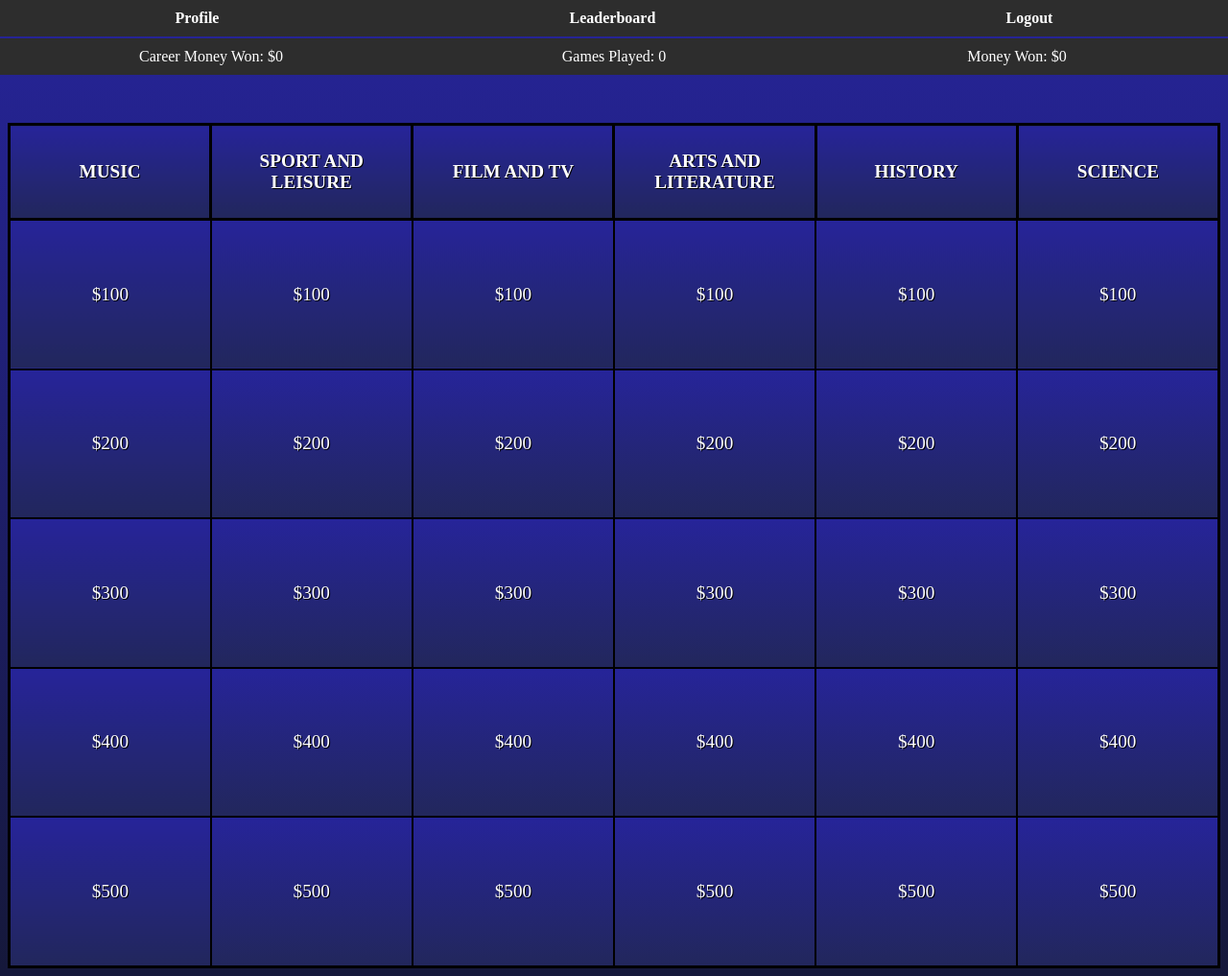
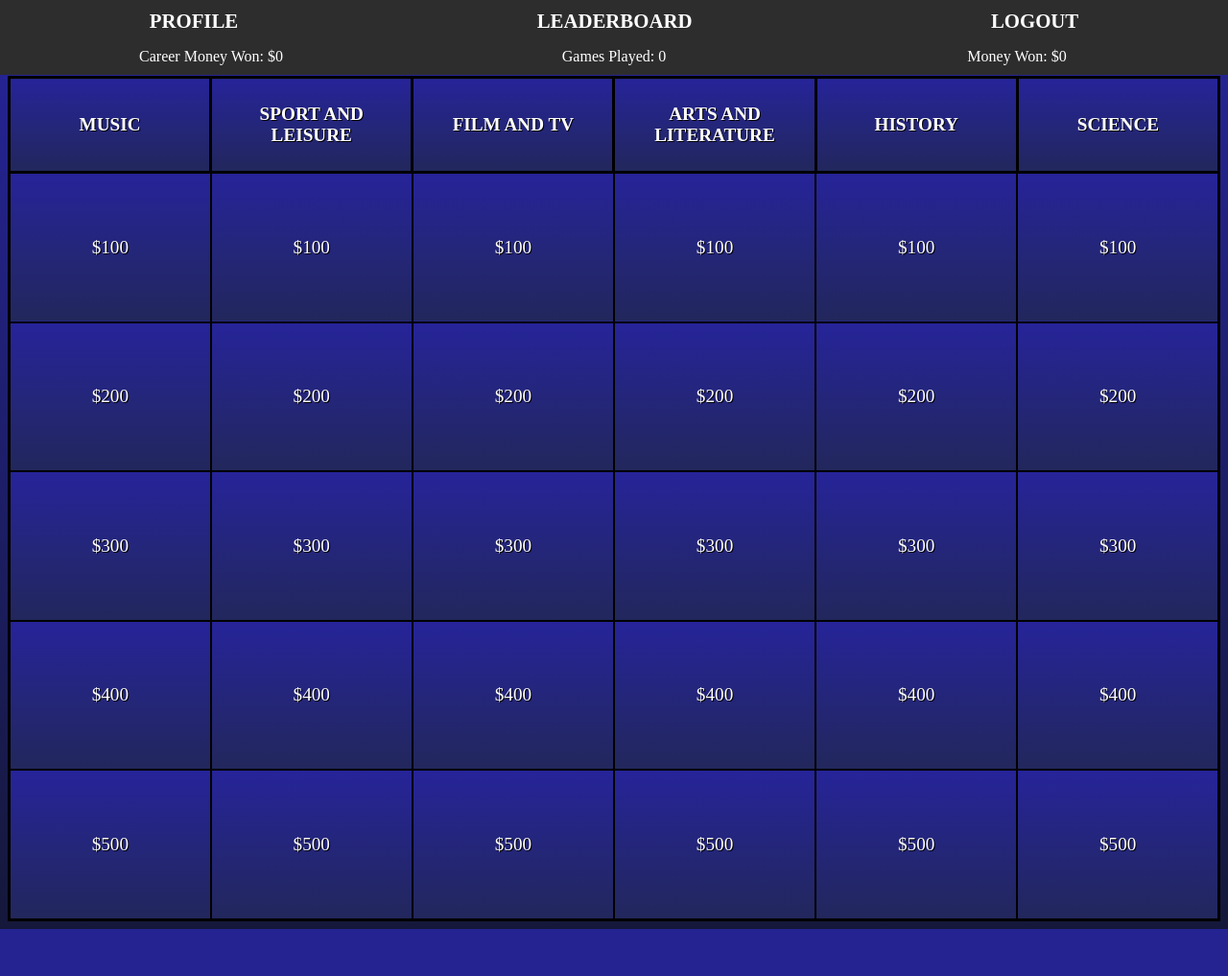
Before and after one commit to tf292201/jest-capstone, a Flask app: page /1/gameboard in a window 1280 px wide. Shown: the whole page at 96% size. After the commit the page ends 968 px from the top, so only its background shows below. Run offline with Flask 3, Linux system fonts and the light colour scheme; some web fonts are replaced.

Commit message:
commit
modified python

```diff
--- a/app.py
+++ b/app.py
@@ -22,7 +22,7 @@ with app.app_context():
 # User signup/login/logout
 @app.before_request
 def add_user_to_g():
-    """If we're logged in, add curr user to Flask global."""
+    """If logged in add curr user to Flask global."""
     if CURR_USER_KEY in session:
         g.user = User.query.get(session[CURR_USER_KEY])
     else:
@@ -115,13 +115,13 @@ def update_user_data():
         return jsonify({"message": "Access unauthorized"}), 403
 
 
-# query all users and sort by money
+# Route for leaderboard
 @app.route('/leaderboard', methods=['GET'])
 def leaderboard():
     if not g.user:
         flash("Access unauthorized.", 'danger')
         return redirect("/")
-
+# query all users and sort by money
     all_users = User.query.all()
     user = User.query.get_or_404(g.user.id)
     all_users = sorted(all_users, key=lambda x: x.money, reverse=True)
@@ -132,13 +132,13 @@ def leaderboard():
 
 
 
-
+#route for logout
 @app.route('/logout')
 def logout():
     do_logout()
     return redirect('/')
 
-
+#route for register
 @app.route('/register', methods=['GET', 'POST'])
 def register():
     form = RegisterUser()
--- a/forms.py
+++ b/forms.py
@@ -10,6 +10,3 @@ class RegisterUser(FlaskForm):
 class LoginUser(FlaskForm):
     username = StringField('Username', validators=[DataRequired()])
     password = PasswordField('Password', validators=[Length(min=6)])
-
-class AnserQuestion(FlaskForm):
-    answer = StringField('Answer', validators=[DataRequired()])
--- a/models.py
+++ b/models.py
@@ -10,7 +10,7 @@ class User(db.Model):
     __tablename__ = 'users'
     id = db.Column(db.Integer, primary_key=True)
     username = db.Column(db.String(20), unique=True, nullable=False)
-    password = db.Column(db.String(20), nullable=False)
+    password = db.Column(db.String(100), nullable=False)
     email = db.Column(db.String(50), unique=True, nullable=False)
     gamesplayed = db.Column(db.Integer, default=0)
     money = db.Column(db.Integer, default=0)
@@ -54,6 +54,9 @@ class Game(db.Model):
     score = db.Column(db.Integer, nullable=False)
     timestamp = db.Column(db.DateTime, default=datetime.utcnow, nullable=False)
 
+    def formatted_timestamp(self):
+        """Return a formatted timestamp string."""
+        return self.timestamp.strftime('%Y-%m-%d %H:%M:%S.%f')[:-3]
 
 
 def connect_db(app):
--- a/static/css/styles.css
+++ b/static/css/styles.css
@@ -38,9 +38,10 @@ span {
   text-decoration: none;
   color: #ffffff; /* Set your desired text color */
   font-weight: bold;
-  font-size: 16px;
+  font-size: 1.3em;
   transition: color 0.4s ease; /* Add a smooth color transition */
   font-family: 'gyparody', serif;
+  text-transform: uppercase;
 }
 .nav-link:hover {
   color: #007BFF; /* Change the color on hover */
@@ -106,6 +107,7 @@ body {
   table-layout: fixed;
   width: 100%;
   border-collapse: collapse;
+  margin-top: 35px;
 }
 
 div {
@@ -186,15 +188,15 @@ div {
 
 #title {
   font-family: 'gyparody', serif;
-  font-size: 2.5em;
+  font-size: 1.5em;
   color: white;
   font-weight: bolder;
   text-shadow: 1px 1px 1px rgba(0, 0, 0, 0.8);
-  letter-spacing: 2cqh;
   padding: 0.5em;
-  border-radius: 4px;
-  margin-bottom: 2em;
+  margin-bottom: .5em;
   background: transparent;
+
+
 }
 
 
```
Also changed, not shown: templates/profile.html (+8 -6 lines).
